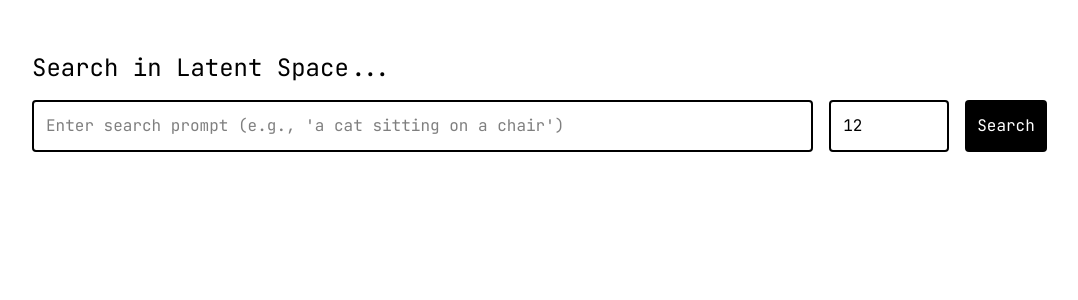
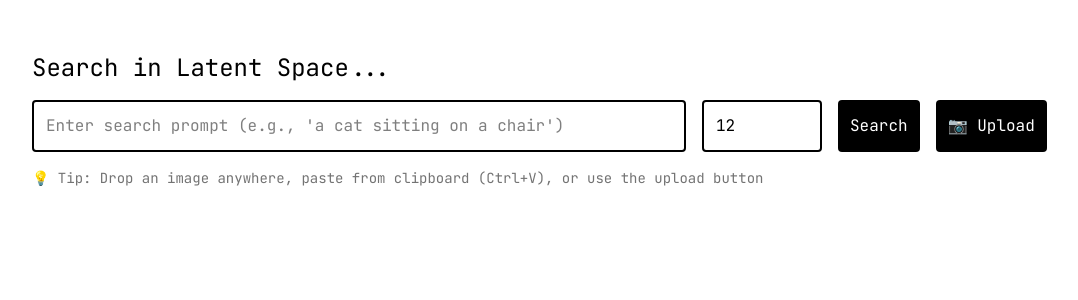
Before and after one commit to GhentCDH/glashelder, a Python web app: template clipcluster/templates/similar.html in a window 1280 px wide. Shown: the top 300 px of the page, without its empty margins (20-1098 px from the left). Run offline with Jinja, Linux system fonts and the light colour scheme; the template is opened without the code that fills it, so the values that code supplies are empty; style sheets or scripts are compiled from the project's sources.

Commit message:
feat(artworks): add image search to clipcluster

```diff
--- a/clipcluster/templates/index.html
+++ b/clipcluster/templates/index.html
@@ -11,12 +11,34 @@
       href="{{ url_for('static', filename='css/output.css') }}"
       rel="stylesheet"
     />
+    <style>
+      .drop-zone-active {
+        border-color: #ef4444 !important;
+        background-color: rgba(239, 68, 68, 0.1);
+      }
+      .image-preview {
+        max-height: 100px;
+        border-radius: 4px;
+      }
+      .upload-btn {
+        position: relative;
+        overflow: hidden;
+      }
+      .upload-btn input[type="file"] {
+        position: absolute;
+        inset: 0;
+        opacity: 0;
+        cursor: pointer;
+      }
+    </style>
   </head>
   <body>
-    <div class="p-8 mb-8">
+    <div class="p-8 mb-8" id="search-container">
       <h1 class="font-400 text-2xl mb-4">Search in Latent Space...</h1>
+
+      <!-- Text search form -->
       <form
-        class="flex gap-4 mb-8"
+        class="flex gap-4 mb-4"
         hx-post="/search"
         hx-target="#results"
         hx-indicator="#loading"
@@ -25,8 +47,8 @@
           class="focus:border-red-500 focus:outline-none border-black border-2 rounded-sm flex-1 p-3"
           type="text"
           name="prompt"
+          id="text-prompt"
           placeholder="Enter search prompt (e.g., 'a cat sitting on a chair')"
-          required
           autocomplete="off"
           hx-post="/search"
           hx-trigger="input changed delay:500ms"
@@ -38,16 +60,145 @@
           type="number"
           class="min-w-30 border-2 border-black rounded-sm p-3 focus:border-red-500 focus:outline-none"
           name="top_k"
+          id="top_k"
           value="12"
           min="1"
           max="100"
           title="Number of results"
         />
         <button type="submit" class="bg-black text-white rounded-sm border-0 cursor-pointer px-3 py-2 transition-colors hover:bg-neutral-500">Search</button>
+
+        <!-- Image upload button -->
+        <label class="upload-btn bg-black text-white rounded-sm border-0 cursor-pointer px-3 py-2 transition-colors hover:bg-neutral-500 flex items-center gap-2">
+          <span>📷 Upload</span>
+          <input type="file" id="image-upload" accept="image/*" />
+        </label>
+
         <div id="loading" class="htmx-indicator loading">Searching...</div>
       </form>
+
+      <!-- Image preview area (hidden by default) -->
+      <div id="image-preview-container" class="hidden mb-4 p-4 border-2 border-dashed border-neutral-300 rounded-sm">
+        <div class="flex items-center gap-4">
+          <img id="image-preview" class="image-preview" />
+          <div>
+            <p id="image-filename" class="font-bold"></p>
+            <button id="clear-image" class="text-red-500 underline cursor-pointer">Clear</button>
+          </div>
+        </div>
+      </div>
+
+      <!-- Drop zone hint -->
+      <p class="text-neutral-500 text-sm">💡 Tip: Drop an image anywhere, paste from clipboard (Ctrl+V), or use the upload button</p>
     </div>
 
     <div id="results">{% block results %}{% endblock %}</div>
+
+    <!-- Hidden form for image upload -->
+    <form id="image-search-form" style="display: none;"
+          hx-post="/search-image"
+          hx-target="#results"
+          hx-indicator="#loading"
+          hx-encoding="multipart/form-data">
+      <input type="file" name="image" id="image-input" />
+      <input type="hidden" name="top_k" id="image-top-k" value="12" />
+    </form>
+
+    <script>
+      document.addEventListener('DOMContentLoaded', function() {
+        const searchContainer = document.getElementById('search-container');
+        const imageUpload = document.getElementById('image-upload');
+        const imageInput = document.getElementById('image-input');
+        const imageTopK = document.getElementById('image-top-k');
+        const topKInput = document.getElementById('top_k');
+        const previewContainer = document.getElementById('image-preview-container');
+        const previewImg = document.getElementById('image-preview');
+        const filenameDisplay = document.getElementById('image-filename');
+        const clearBtn = document.getElementById('clear-image');
+        const imageSearchForm = document.getElementById('image-search-form');
+
+        // Sync top_k value
+        topKInput.addEventListener('change', function() {
+          imageTopK.value = this.value;
+        });
+
+        // Handle file upload button
+        imageUpload.addEventListener('change', function(e) {
+          if (e.target.files && e.target.files[0]) {
+            handleImageFile(e.target.files[0]);
+          }
+        });
+
+        // Handle drag and drop
+        document.body.addEventListener('dragover', function(e) {
+          e.preventDefault();
+          e.stopPropagation();
+          searchContainer.classList.add('drop-zone-active');
+        });
+
+        document.body.addEventListener('dragleave', function(e) {
+          e.preventDefault();
+          e.stopPropagation();
+          if (!e.relatedTarget || !document.body.contains(e.relatedTarget)) {
+            searchContainer.classList.remove('drop-zone-active');
+          }
+        });
+
+        document.body.addEventListener('drop', function(e) {
+          e.preventDefault();
+          e.stopPropagation();
+          searchContainer.classList.remove('drop-zone-active');
+
+          const files = e.dataTransfer.files;
+          if (files && files[0] && files[0].type.startsWith('image/')) {
+            handleImageFile(files[0]);
+          }
+        });
+
+        // Handle paste
+        document.addEventListener('paste', function(e) {
+          const items = e.clipboardData.items;
+          for (let i = 0; i < items.length; i++) {
+            if (items[i].type.startsWith('image/')) {
+              const file = items[i].getAsFile();
+              if (file) {
+                handleImageFile(file);
+              }
+              break;
+            }
+          }
+        });
+
+        // Clear image
+        clearBtn.addEventListener('click', function() {
+          previewContainer.classList.add('hidden');
+          imageInput.value = '';
+          imageUpload.value = '';
+        });
+
+        // Handle image file
+        function handleImageFile(file) {
+          // Show preview
+          const reader = new FileReader();
+          reader.onload = function(e) {
+            previewImg.src = e.target.result;
+            filenameDisplay.textContent = file.name || 'Pasted image';
+            previewContainer.classList.remove('hidden');
+          };
+          reader.readAsDataURL(file);
+
+          // Create a DataTransfer to set the file on the hidden input
+          const dataTransfer = new DataTransfer();
+          dataTransfer.items.add(file);
+          imageInput.files = dataTransfer.files;
+
+          // Sync top_k
+          imageTopK.value = topKInput.value;
+
+          // Trigger HTMX request
+          htmx.trigger(imageSearchForm, 'submit');
+        }
+      });
+    </script>
   </body>
 </html>
--- a/clipcluster/templates/results.html
+++ b/clipcluster/templates/results.html
@@ -12,6 +12,10 @@
 {% elif query_type == 'text' %}
 <div class="query-info">
   <p>Results for: <strong>{{ query_value }}</strong></p>
+</div>
+{% elif query_type == 'image' %}
+<div class="query-info">
+  <p>Images similar to uploaded: <strong>{{ query_value }}</strong></p>
 </div>
 {% endif %}
 
```
Also changed, not shown: clipcluster/src/clipcluster/cli.py (+72 -0 lines), clipcluster/src/clipcluster/embed.py (+64 -0 lines).
